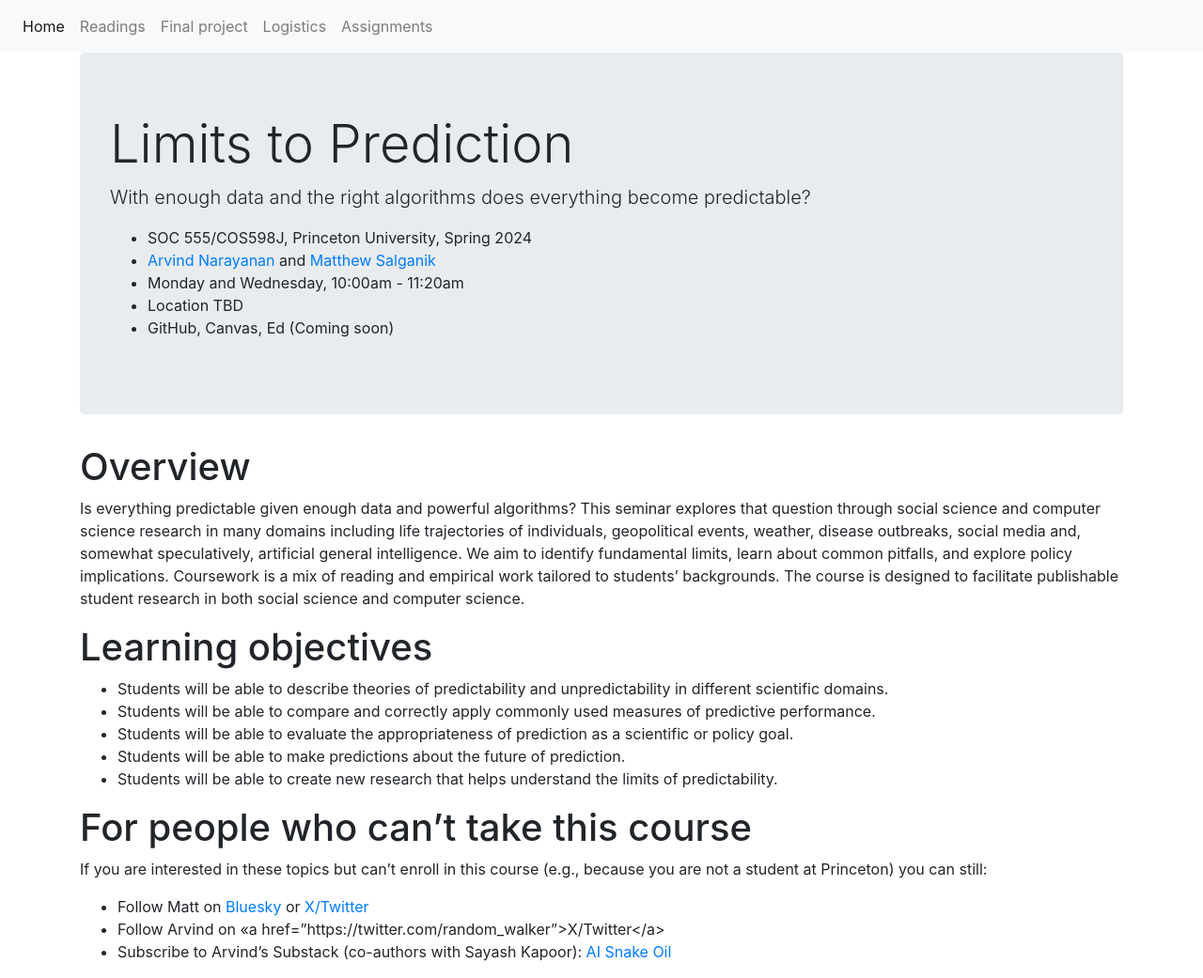
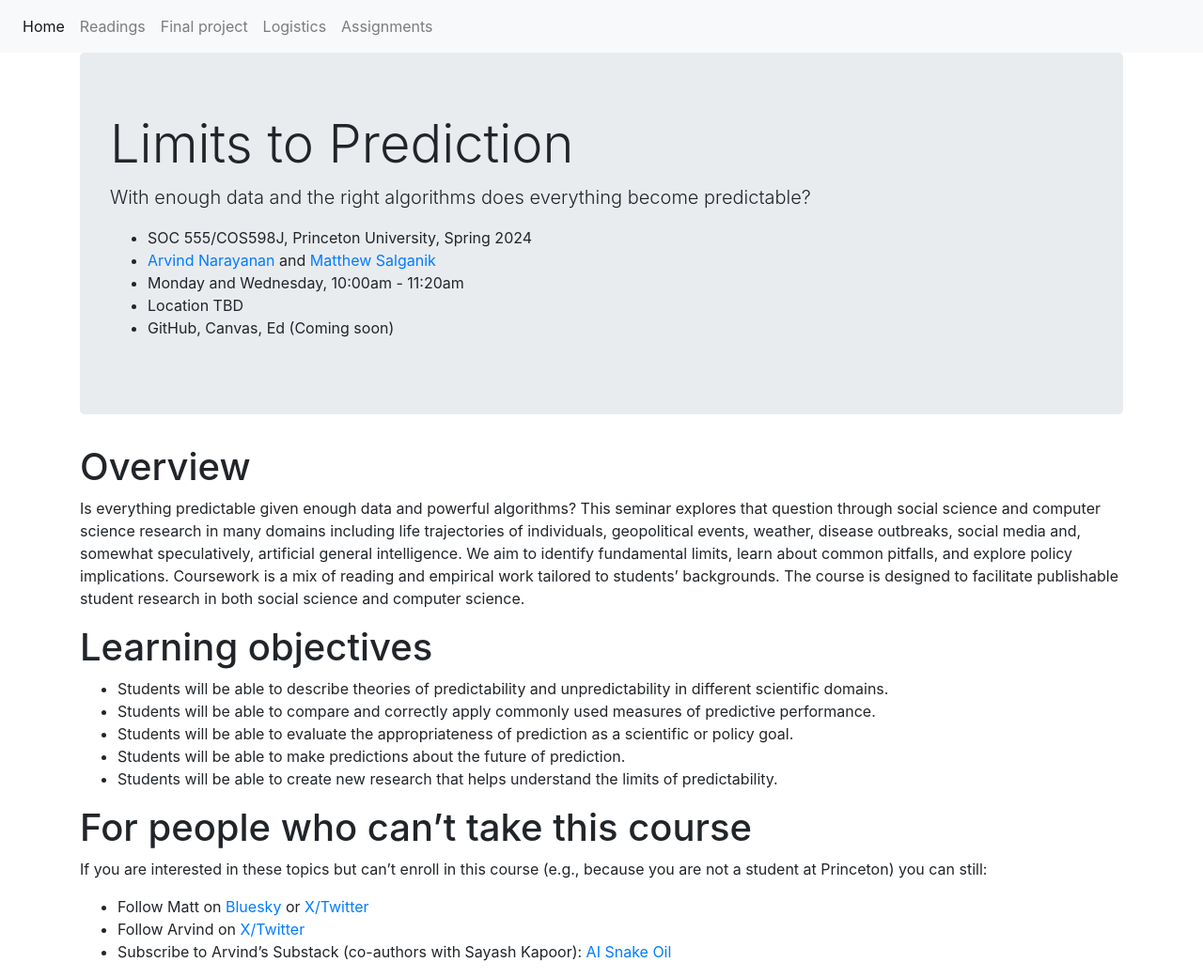
Before and after one commit to msalganik/soc555-cos598J_s2024, a Jekyll site: the page built from index.md, in a window 1280 px wide. Shown: the whole page at 94% size. Built offline with Jekyll 4.4.1, drawn with Linux system fonts in a browser that asks for light colours; comment, search, counter and statistics services are not loaded.

Commit message:
fix typo

```diff
--- a/index.md
+++ b/index.md
@@ -34,5 +34,5 @@ Is everything predictable given enough data and powerful algorithms? This semina
 If you are interested in these topics but can't enroll in this course (e.g., because you are not a student at Princeton) you can still:
 
 - Follow Matt on <a href="https://bsky.app/profile/msalganik.bsky.social">Bluesky</a> or <a href="https://twitter.com/msalganik">X/Twitter</a>
-- Follow Arvind on <<a href="https://twitter.com/random_walker">X/Twitter</a>
+- Follow Arvind on <a href="https://twitter.com/random_walker">X/Twitter</a>
 - Subscribe to Arvind's Substack (co-authors with Sayash Kapoor): <a href="https://www.aisnakeoil.com/">AI Snake Oil</a>
```
